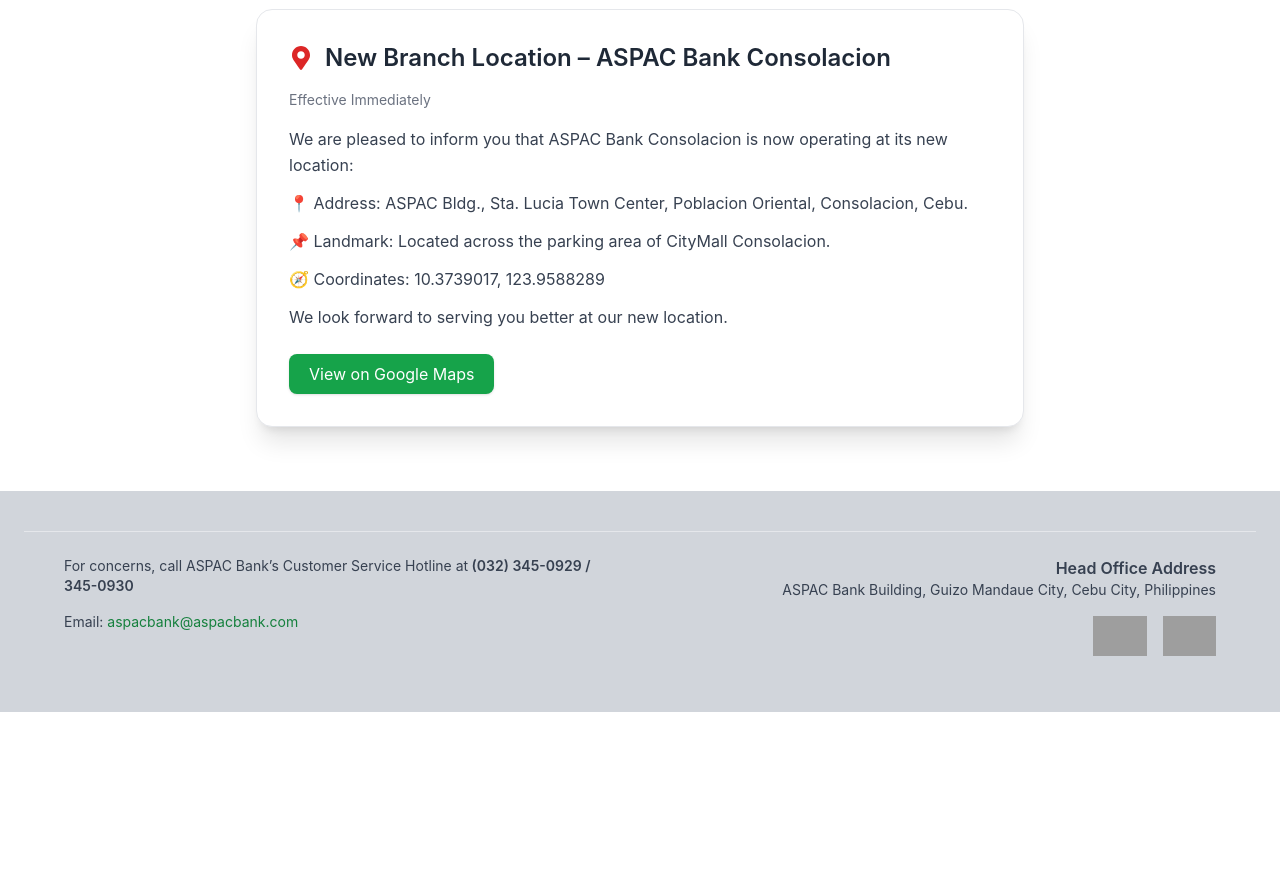
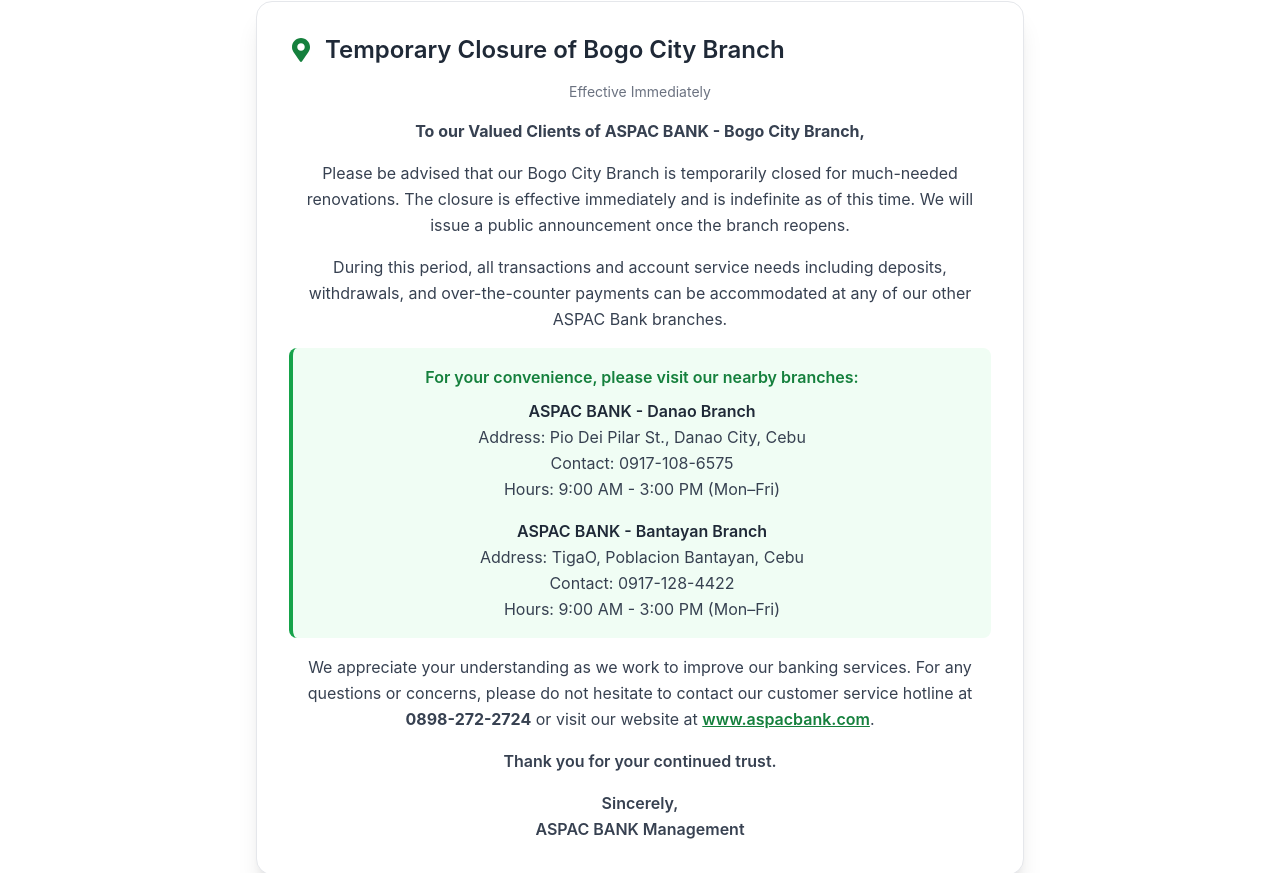
Before and after one commit to Christian-aspacbank/aspacbank, a React (Create React App) app: page /advisories in a window 1280 px wide. Shown: the part 247-1120 px from the top of the page. Before the commit the page ends 959 px from the top, so only its background shows below. Built offline with nearby package versions, Linux system fonts and the light colour scheme; grey boxes are pictures that could not be loaded.

Commit message:
Update Advisories.tsx
update advisory

```diff
--- a/src/Pages/Advisories.tsx
+++ b/src/Pages/Advisories.tsx
@@ -46,10 +46,95 @@
         <h1 className="text-4xl font-bold text-green-700 mb-4">
           Important Advisory
         </h1>
-        <p className="text-gray-600 max-w-2xl mx-auto">
+        <p className="text-gray-600 max-w-2xl mx-auto mb-8">
           Get the latest announcement from ASPAC Bank regarding our branch
           operations.
         </p>
+
+        {/* --- Advisory Card (Same Design as New Branch Location) --- */}
+        <motion.div
+          initial={{ scale: 0.95, opacity: 0 }}
+          animate={{ scale: 1, opacity: 1 }}
+          transition={{ duration: 0.6, delay: 0.1 }}
+          className="bg-white p-8 rounded-2xl shadow-xl max-w-3xl mx-auto border border-gray-200 mb-8"
+        >
+          <div className="flex items-center mb-4">
+            <Icon className="text-2xl mr-3 text-green-700" />
+            <h2 className="text-2xl font-semibold text-gray-800">
+              Temporary Closure of Bogo City Branch
+            </h2>
+          </div>
+
+          <p className="text-sm text-gray-500 mb-4">Effective Immediately</p>
+
+          <div className="text-gray-700 text-base leading-relaxed space-y-4">
+            <p>
+              <strong>
+                To our Valued Clients of ASPAC BANK - Bogo City Branch,
+              </strong>
+            </p>
+            <p>
+              Please be advised that our Bogo City Branch is temporarily closed
+              for much-needed renovations. The closure is effective immediately
+              and is indefinite as of this time. We will issue a public
+              announcement once the branch reopens.
+            </p>
+            <p>
+              During this period, all transactions and account service needs
+              including deposits, withdrawals, and over-the-counter payments can
+              be accommodated at any of our other ASPAC Bank branches.
+            </p>
+
+            <div className="border-l-4 border-green-600 bg-green-50 p-4 rounded-lg">
+              <p className="font-semibold text-green-700 mb-2">
+                For your convenience, please visit our nearby branches:
+              </p>
+
+              <div className="space-y-4">
+                <div>
+                  <p className="font-semibold text-gray-800">
+                    ASPAC BANK - Danao Branch
+                  </p>
+                  <p>Address: Pio Dei Pilar St., Danao City, Cebu</p>
+                  <p>Contact: 0917-108-6575</p>
+                  <p>Hours: 9:00 AM - 3:00 PM (Mon–Fri)</p>
+                </div>
+                <div>
+                  <p className="font-semibold text-gray-800">
+                    ASPAC BANK - Bantayan Branch
+                  </p>
+                  <p>Address: TigaO, Poblacion Bantayan, Cebu</p>
+                  <p>Contact: 0917-128-4422</p>
+                  <p>Hours: 9:00 AM - 3:00 PM (Mon–Fri)</p>
+                </div>
+              </div>
+            </div>
+
+            <p>
+              We appreciate your understanding as we work to improve our banking
+              services. For any questions or concerns, please do not hesitate to
+              contact our customer service hotline at{" "}
+              <strong>0898-272-2724</strong> or visit our website at{" "}
+              <a
+                href="https://www.aspacbank.com"
+                target="_blank"
+                rel="noopener noreferrer"
+                className="text-green-700 font-semibold underline"
+              >
+                www.aspacbank.com
+              </a>
+              .
+            </p>
+
+            <p className="font-semibold">Thank you for your continued trust.</p>
+            <p className="font-semibold">
+              Sincerely,
+              <br />
+              ASPAC BANK Management
+            </p>
+          </div>
+        </motion.div>
+        {/* --- End Advisory Card --- */}
       </motion.div>
 
       <motion.div
```
